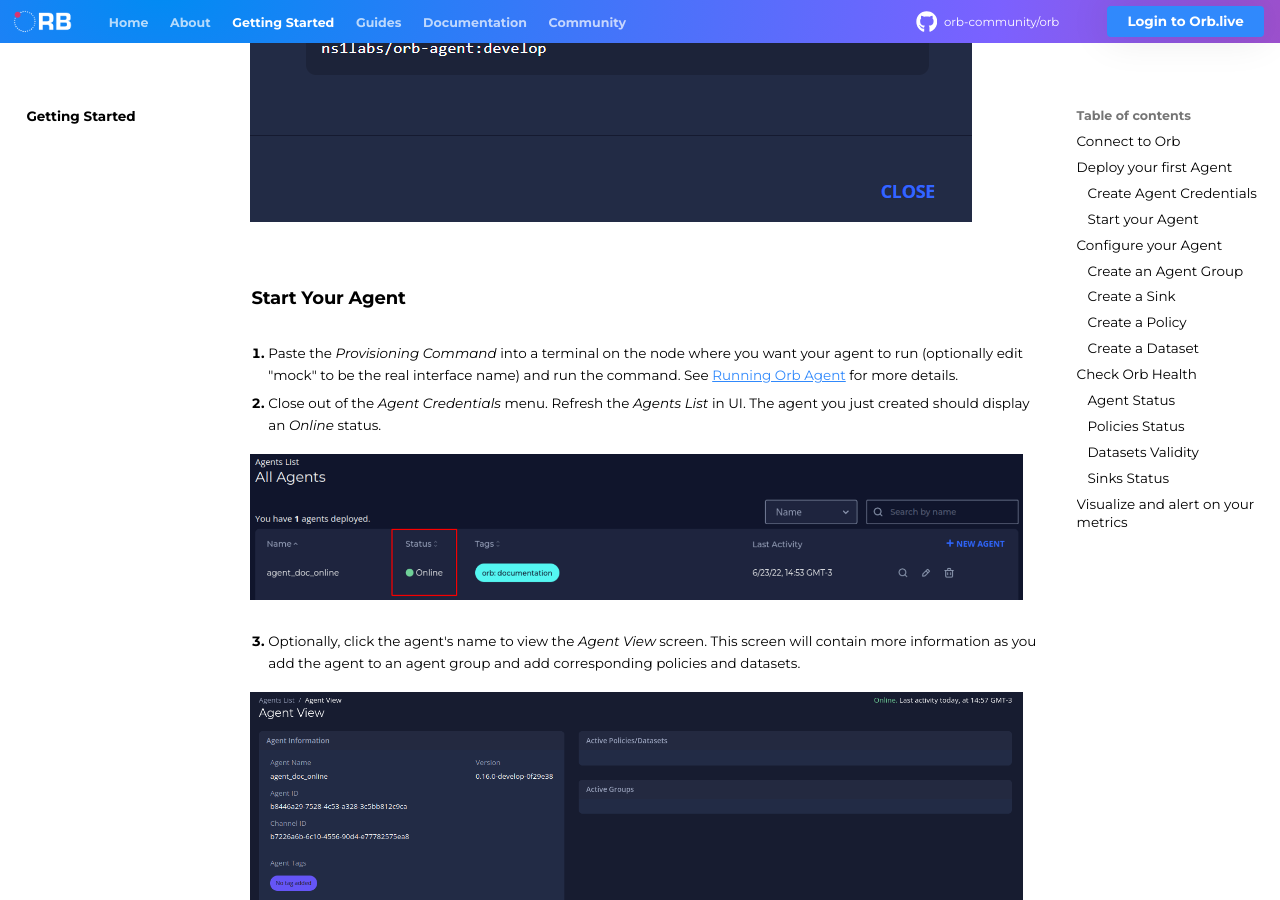
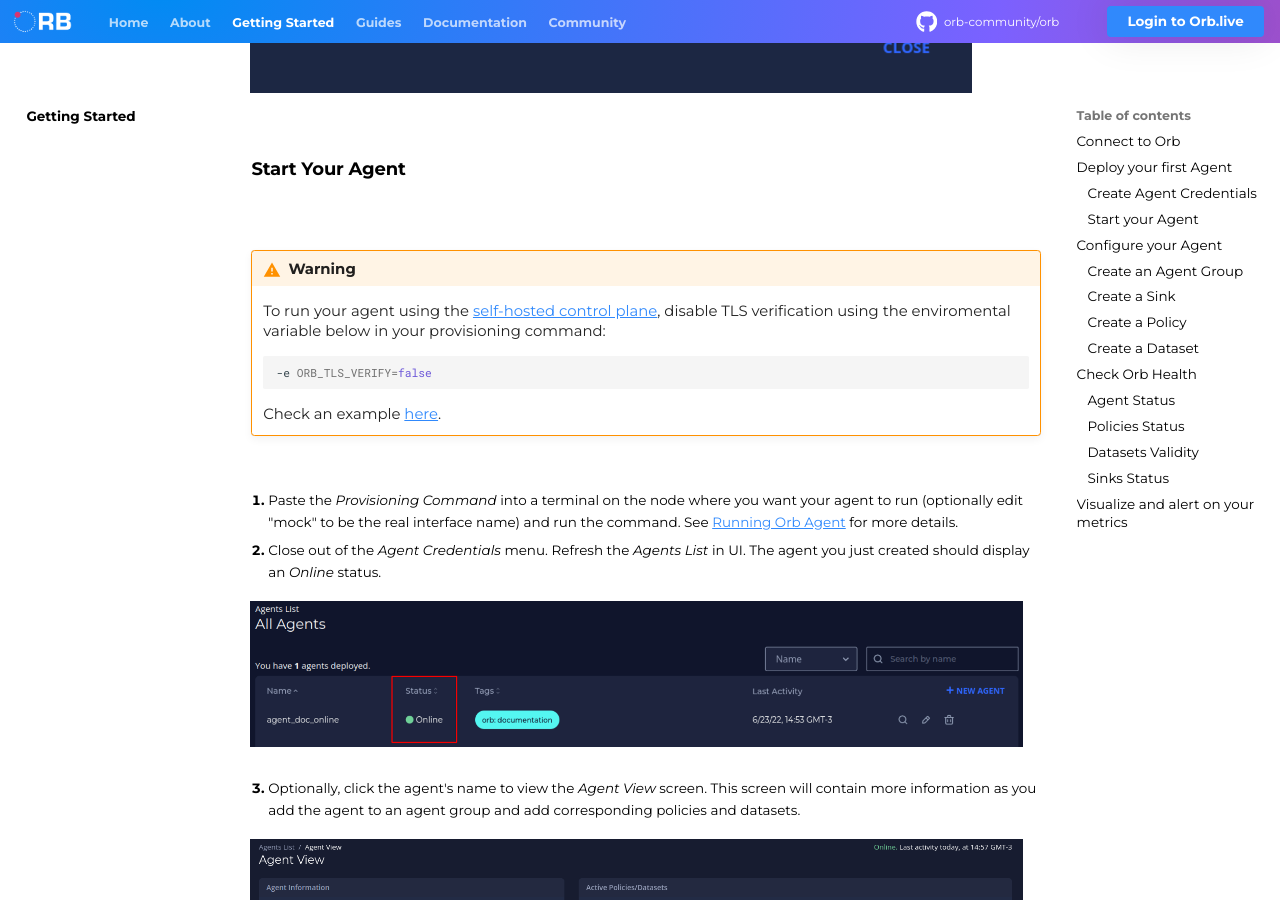
Before and after one commit to orb-community/orb-website, an MkDocs documentation site: the page built from docs/getting_started.md, in a window 1280 px wide and 900 px high, scrolled down 4453 px. Built offline with MkDocs 1.6.1 and Material for MkDocs 9.7.7, drawn with Linux system fonts in a browser that asks for light colours; comment, search, counter and statistics services are not loaded.

Commit message:
agent without tls

````diff
--- a/docs/getting_started.md
+++ b/docs/getting_started.md
@@ -32,6 +32,16 @@
 ![Provisioning Command](./img/provisioning_command.png)
 
 ### Start your Agent
+
+!!! warning
+
+    To run your agent using the [self-hosted control plane](/documentation/install/#self-host), disable TLS verification using the enviromental variable below in your provisioning command:
+
+    ``` shell
+    -e ORB_TLS_VERIFY=false
+    ```
+
+    Check an example [here](/documentation/running_orb_agent/#sample-provisioning-commands).
 
 7. Paste the *Provisioning Command* into a terminal on the node where you want your agent to run (optionally edit "mock" to be the real interface name) and run the command. See [Running Orb Agent](documentation/running_orb_agent.md) for more details.
 8. Close out of the *Agent Credentials* menu. Refresh the *Agents List* in UI. The agent you just created should display an *Online* status.
````
Also changed, not shown: docs/documentation/install.md (+13 -11 lines), docs/img/provisioning_command.png.
